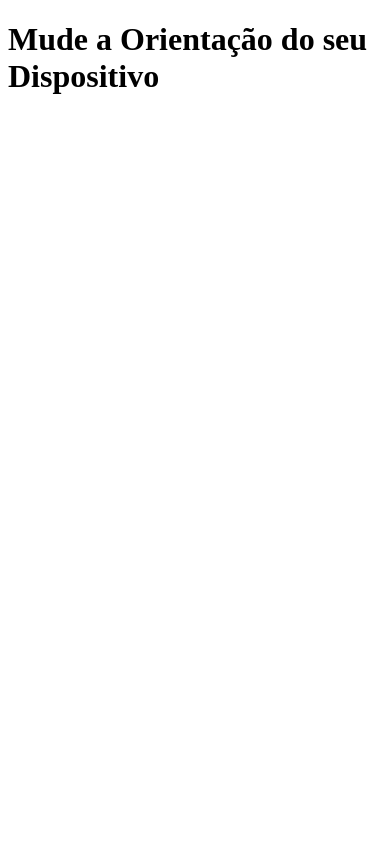
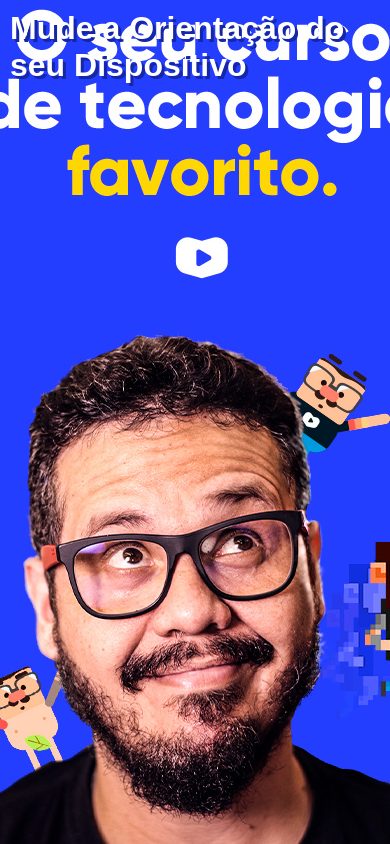
Before and after one commit to geisenlohr/html-css, a plain HTML site: page exercícios/ex026/mq002/index.html in a window 390 px wide. Drawn offline with Linux system fonts and the light colour scheme.

Commit message:
atualização de exe 002 media queries

```diff
--- a/exercícios/ex026/mq002/estilos/paisagem.css
+++ b/exercícios/ex026/mq002/estilos/paisagem.css
@@ -1,3 +1,9 @@
 @charset "UTF-8";
 
 /* Aparelho deitado (landscape) */
+
+body {
+    background-image: url(../imagens/cev-landscape.jpg);
+
+    background-position: left bottom;
+}
--- a/exercícios/ex026/mq002/estilos/retrato.css
+++ b/exercícios/ex026/mq002/estilos/retrato.css
@@ -1,3 +1,8 @@
 @charset "UTF-8";
 
 /* Aparelho em pé (portrait) */
+
+body {
+    background: url(../imagens/cev-portrait.jpg);
+    background-position: center bottom;
+}
--- a/exercícios/ex026/mq002/estilos/style.css
+++ b/exercícios/ex026/mq002/estilos/style.css
@@ -1,3 +1,23 @@
 @charset "UTF-8";
 
 /* Configurações Gerais */
+
+* {
+    margin: 0px;
+    padding: 0px;
+    font-family: Arial, Helvetica, sans-serif;
+}
+
+html, body {
+    width: 100vw;
+    height: 100vh;
+    background-color: #233eff;
+    background-size: contain;
+    background-repeat: no-repeat;
+}
+
+h1 {
+    color: white;
+    text-shadow: 3px 3px 0px #1526a7;
+    padding: 10px;
+}
```
